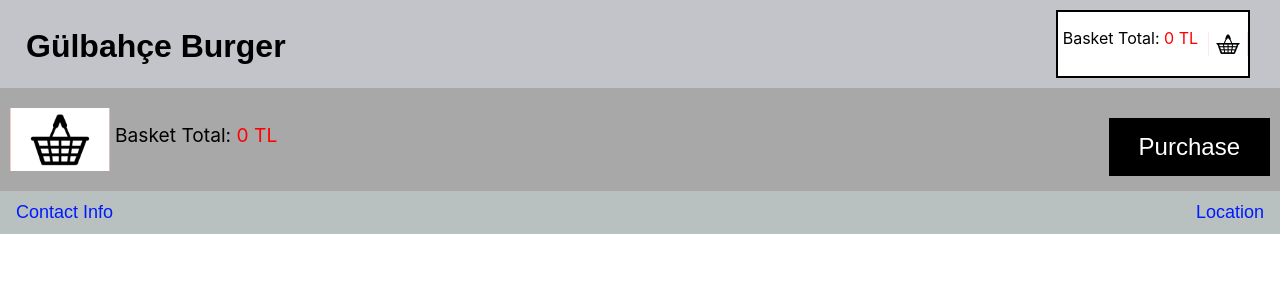
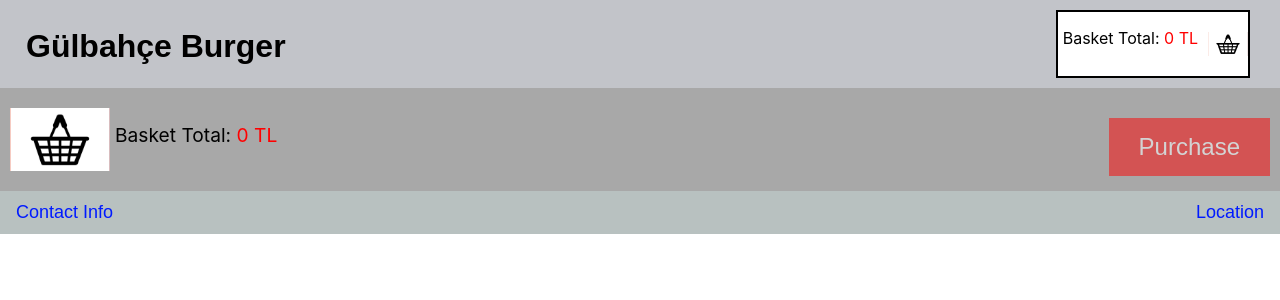
Before and after one commit to n34064730/GulbahceBurgerFinal, a React (Create React App) app: page /basket in a window 1280 px wide. Shown: the top 300 px of the page. Built offline with nearby package versions, Linux system fonts and the light colour scheme.

Commit message:
eklemeler

```diff
--- a/src/components/details/BasketTotal.js
+++ b/src/components/details/BasketTotal.js
@@ -25,10 +25,7 @@ function BasketTotal() {
         </p>
       </div>
 
-      <button
-        disabled={clickable ? "disabled" : ""}
-        className={`${classes.btn} ${clickable ? "" : classes.d}`}
-      >
+      <button disabled={!clickable} className={classes.btn}>
         Purchase
       </button>
     </div>
--- a/src/components/details/BasketTotal.module.css
+++ b/src/components/details/BasketTotal.module.css
@@ -38,13 +38,12 @@
   transform: translateY(4px);
 }
 
-.btn.d{
-    background-color: black;
+.btn:disabled {
+  opacity: 0.5;
+  cursor: not-allowed;
+  transform: none;
 }
 
-.btn.d:active {
-    transform: translateY(0px);
-  }
 .total {
   color: red;
 }
--- a/src/components/details/ItemDetailBox.js
+++ b/src/components/details/ItemDetailBox.js
@@ -5,12 +5,18 @@ import classes from "./ItemDetailBox.module.css";
 function ItemDetailBox() {
   const [hasTypes, setHasTypes] = useState(false);
   const ctx = useContext(ItemContext);
-  const [updatedPrice, setUpdatedPrice] = useState(0);
+  const [updatedPrice, setUpdatedPrice] = useState(ctx.item.price);
+  const [itemType, setItemType] = useState("Standart");
+  const [clickable, setClickable] = useState(false);
 
-  const addToCartHandler= () =>{
-    ctx.item.price+=updatedPrice;
-
-  }
+  const addToCart = () => {
+    ctx.onAddtoCart({
+      name: ctx.item.name,
+      price: updatedPrice,
+      quantitiy: 1,
+      itemType: itemType,
+    });
+  };
 
   useEffect(() => {
     if (Object.keys(ctx.item.itemTypes).length > 0) {
@@ -39,15 +45,17 @@ function ItemDetailBox() {
                       ctx.item.price + ctx.item.itemTypes.prices[index];
 
                     setUpdatedPrice(selectedPrice);
+                    setItemType(name);
+                    setClickable(true);
                   }}
                 />
                 <label>{name}</label>
               </div>
             ))}
+            <button disabled={!clickable} onClick={addToCart}>
+              Add to Basket
+            </button>
           </div>
-          <button onClick={() => ctx.onAddtoCart(ctx.item)}>
-            Add to Basket
-          </button>
         </div>
       )}
 
@@ -59,9 +67,7 @@ function ItemDetailBox() {
           <div className={classes.right}>
             <h1>{ctx.item.name}</h1>
             <p>{ctx.item.price} TL</p>
-            <button onClick={() => ctx.onAddtoCart(ctx.item)}>
-              Add to Basket!
-            </button>
+            <button onClick={addToCart}>Add to Basket!</button>
           </div>
         </div>
       )}
--- a/src/components/details/ItemDetailBox.module.css
+++ b/src/components/details/ItemDetailBox.module.css
@@ -9,9 +9,8 @@
   align-items: center; /* vertically center items */
 }
 .left img {
-  width: 35%;
+  width: 350px;
   height: auto;
-
 }
 
 .right {
@@ -20,34 +19,46 @@
   padding-bottom: 30px;
 }
 
-.right p{
+.right p {
   font-size: x-large;
 }
-.box button{
+.box button {
   background-color: green;
   border: none;
-    color:white;
+  color: white;
   font-size: large;
   text-align: center;
   padding: 20px;
 }
 
-.box button:hover{
+.box button:hover {
   background-color: rgb(2, 76, 2);
 }
-.box button:active{
+
+.box button:active {
   transform: translateX(4px);
 }
 
-.tleft{
+.box button:disabled {
+  opacity: 0.5;
+  cursor: not-allowed;
+  transform: none;
+}
+
+
+.tleft {
   text-align: center;
+  width: 50%;
 }
-.tleft img{
-  width: 80%;
+.tleft img {
+  width: 500px;
   height: auto;
 }
 
-.tleft p{
+.tleft p {
   font-size: xx-large;
   margin: 0px;
 }
+.right{
+  width: 50%;
+}
```
Lines whose indentation alone changed are shown as unchanged.
